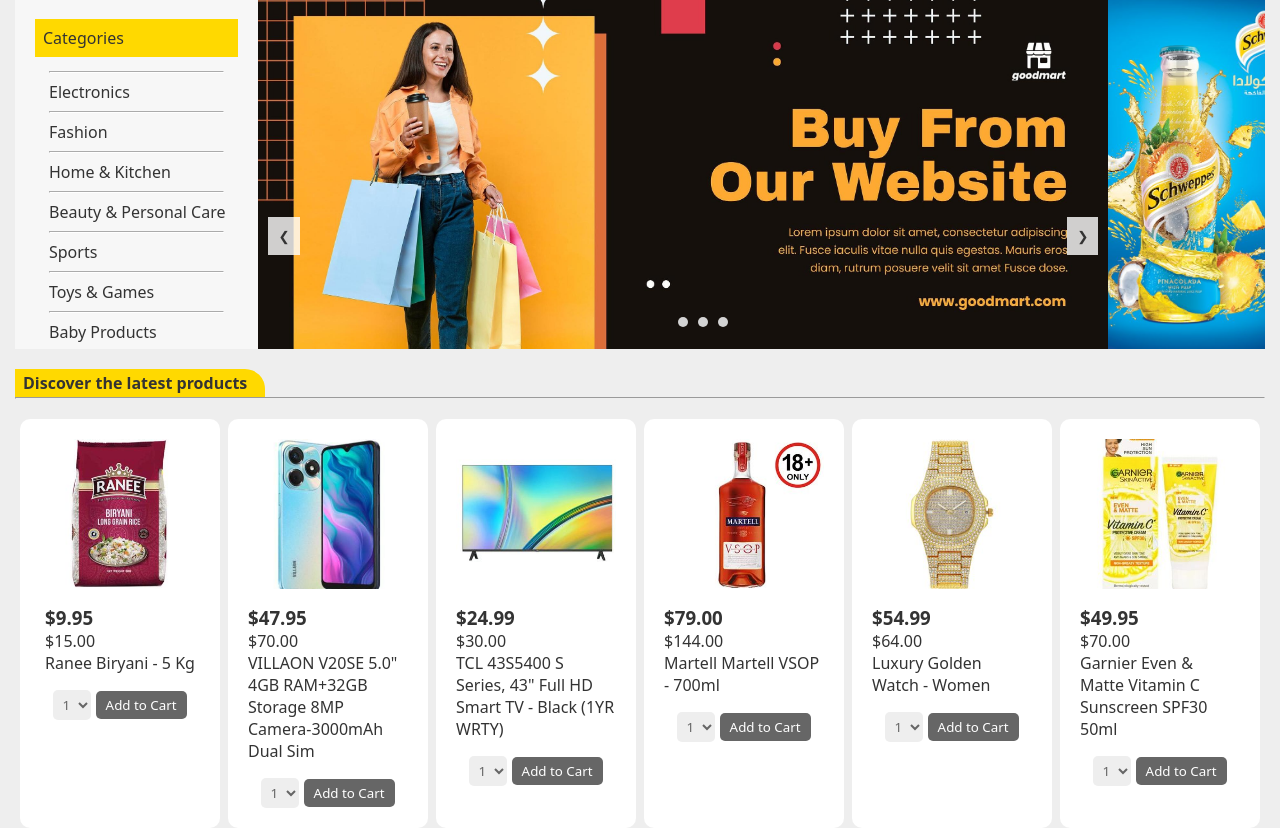
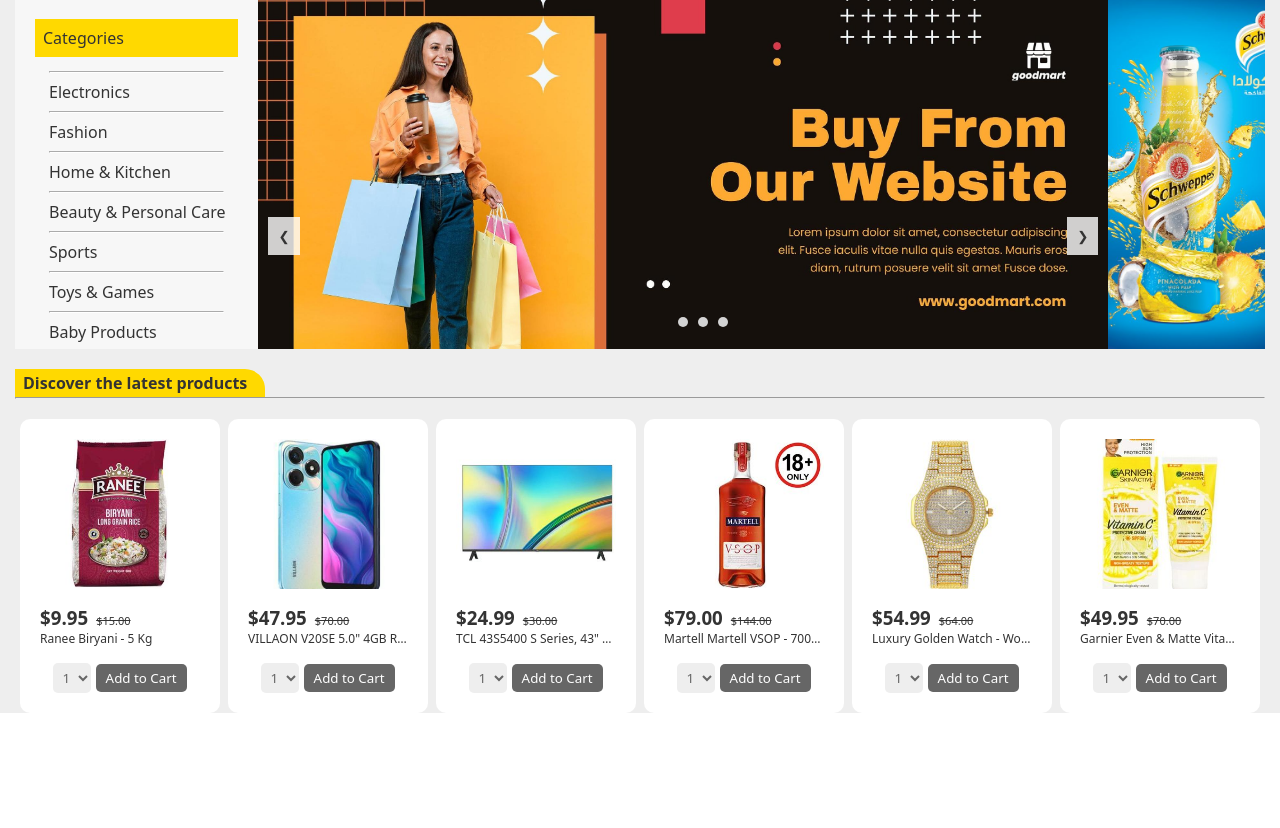
Before and after one commit to MatamaPeter/1-project, a PHP site: page / in a window 1280 px wide. Shown: the part 125-953 px from the top of the page. After the commit the page ends 838 px from the top, so only its background shows below. Run offline with PHP 8.4, Linux system fonts and the light colour scheme.

Commit message:
"Updated index.html and styles/style.css: removed a comment in index.html and added new CSS classes and styles in style.css"

```diff
--- a/index.html
+++ b/index.html
@@ -268,13 +268,13 @@
             const images = document.querySelectorAll('#carouselImages img');
             const totalImages = images.length;
 
-            // Create dots
+
             const dotsContainer = document.getElementById('carouselDots');
             for (let i = 0; i < totalImages; i++) {
                 const dot = document.createElement('span');
                 dot.classList.add('dot');
                 dot.addEventListener('click', () => {
-                    currentIndex = i; // Set current index to the clicked dot index
+                    currentIndex = i;
                     updateCarousel();
                 });
                 dotsContainer.appendChild(dot);
--- a/styles/style.css
+++ b/styles/style.css
@@ -351,6 +351,24 @@ body{
     height: 150px;
     object-fit: cover;
 }
+.price{
+    display: flex;
+    align-items: baseline;
+    gap: .5rem;
+}
+.price span{
+    font-size: 11px;
+    text-decoration: line-through;
+}
+.price-desc{
+    width: 100%;
+}
+.price-desc p{
+    font-size: 12px;
+    overflow: hidden;
+    white-space: nowrap;
+    text-overflow: ellipsis;
+}
 .shop-product select{
     background: var(--background-color-light);
     color: var(--text-color-light);
```
